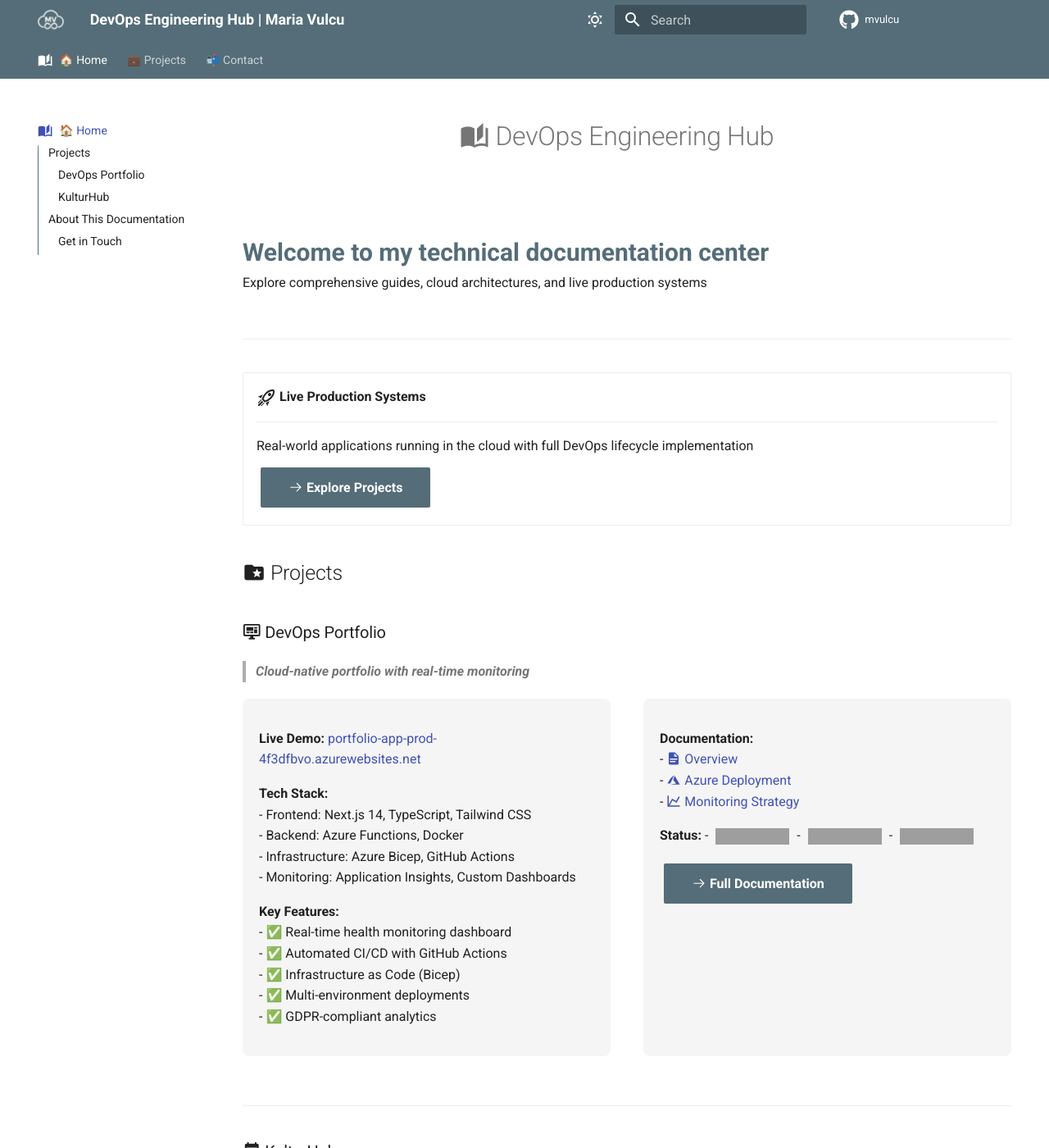
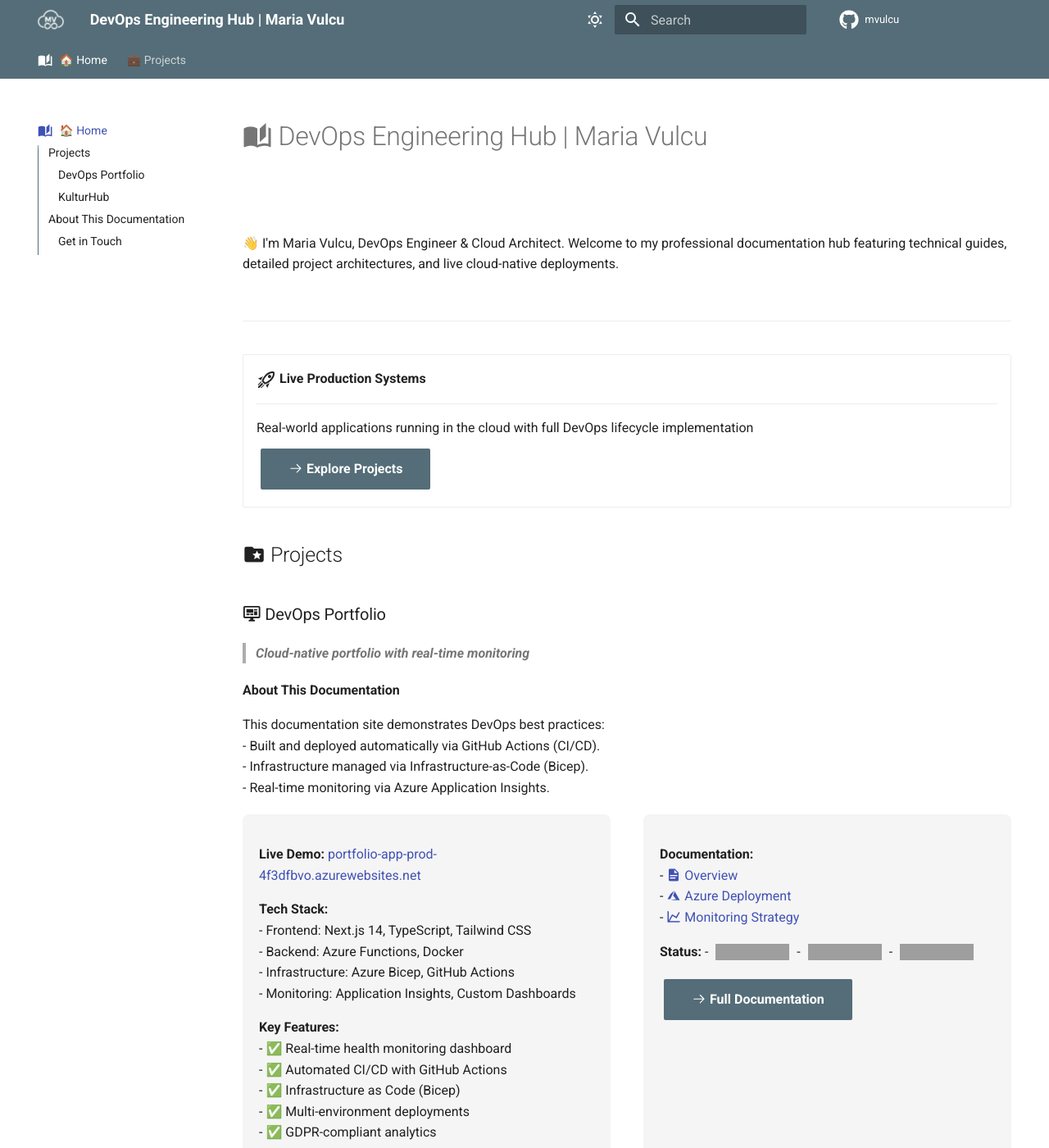
Before and after one commit to mvulcu/devops-portfolio-docs, an MkDocs documentation site: the page built from docs/index.md, in a window 1280 px wide and 1400 px high. Shown: the whole window at 82% size. Built offline with MkDocs 1.6.1 and Material for MkDocs 9.7.7, drawn with Linux system fonts in a browser that asks for light colours; grey boxes are pictures that could not be loaded.

Commit message:
refactor: Update documentation and requirements for improved clarity and structure

```diff
--- a/docs/index.md
+++ b/docs/index.md
@@ -1,14 +1,15 @@
 ---
-title: DevOps Engineering Hub
-description: Technical documentation, live projects, and cloud infrastructure by Maria Vulcu
+title: KulturHub – DevOps Architecture
+description: Scalable cloud-native event management platform with RBAC, monitoring, and CI/CD.
+keywords: DevOps, Azure, IaC, Next.js, Bicep
 icon: material/book-open-page-variant
 ---
 
-# :material-book-open-page-variant: DevOps Engineering Hub { .text-center }
+# :material-book-open-page-variant:  DevOps Engineering Hub | Maria Vulcu
 
 <div class="hero-section" markdown>
-**Welcome to my technical documentation center**
-Explore comprehensive guides, cloud architectures, and live production systems
+👋 I'm Maria Vulcu, DevOps Engineer & Cloud Architect.
+Welcome to my professional documentation hub featuring technical guides, detailed project architectures, and live cloud-native deployments.
 </div>
 
 
@@ -32,6 +33,14 @@
 
 ### :material-monitor-dashboard: DevOps Portfolio
 > **Cloud-native portfolio with real-time monitoring**
+
+**About This Documentation**
+
+This documentation site demonstrates DevOps best practices:<br>
+- Built and deployed automatically via GitHub Actions (CI/CD).<br>
+- Infrastructure managed via Infrastructure-as-Code (Bicep).<br>
+- Real-time monitoring via Azure Application Insights.
+
 
 <div class="project-grid" markdown>
 
--- a/mkdocs.yml
+++ b/mkdocs.yml
@@ -61,8 +61,7 @@
 plugins:
   - search  # Только базовый поиск, без дополнительных плагинов
 
-  # Социальные карточки ОТКЛЮЧЕНЫ (требуют cairo)
-  # - social
+  - ultralytics
 
 markdown_extensions:
   # Python Markdown
@@ -132,7 +131,7 @@
       - Microservices: kulturHub/microservices.md
       - Cost Optimization: kulturHub/optimization.md
       - Learning Outcomes: kulturHub/learning.md
-  - 📬 Contact: contact.md
+
 
 # Авторские права
 copyright: |
--- a/requirements.txt
+++ b/requirements.txt
@@ -3,3 +3,6 @@
 mkdocs-minify-plugin>=0.8.0
 Pillow>=10.0.0
 cairosvg>=2.7.0
+mkdocs-material
+mkdocs-seo-plugin
+pymdown-extensions
```
